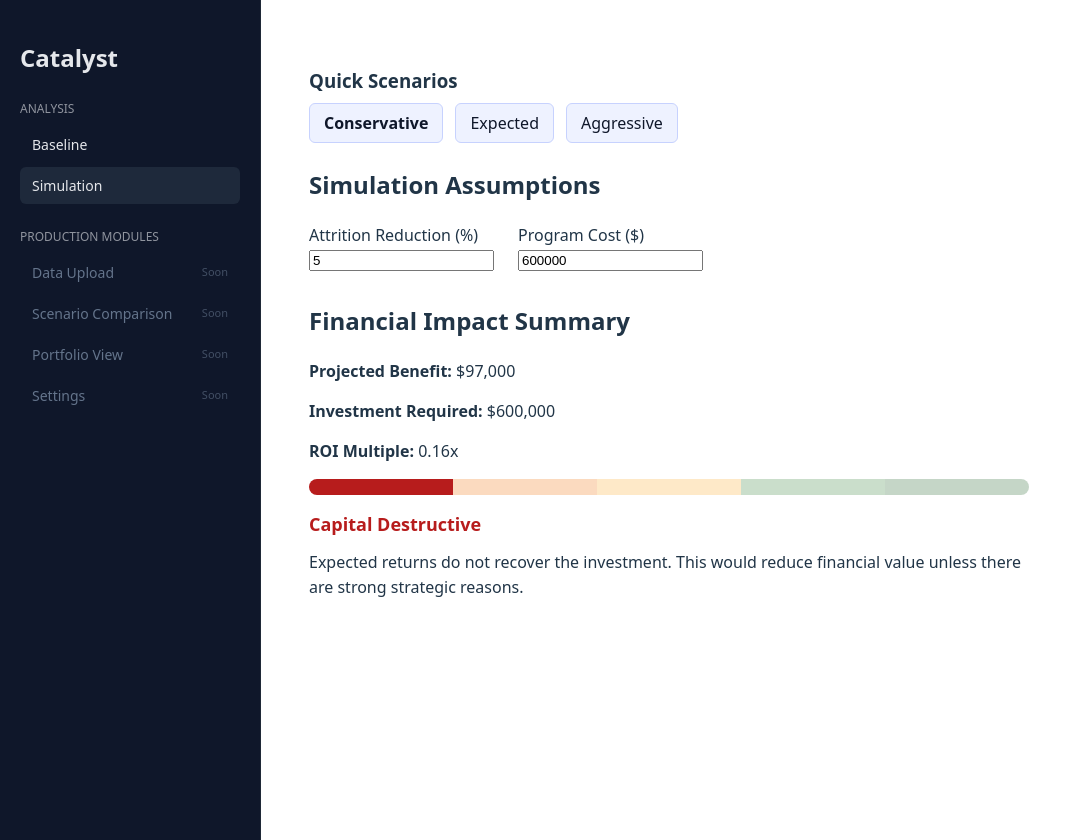
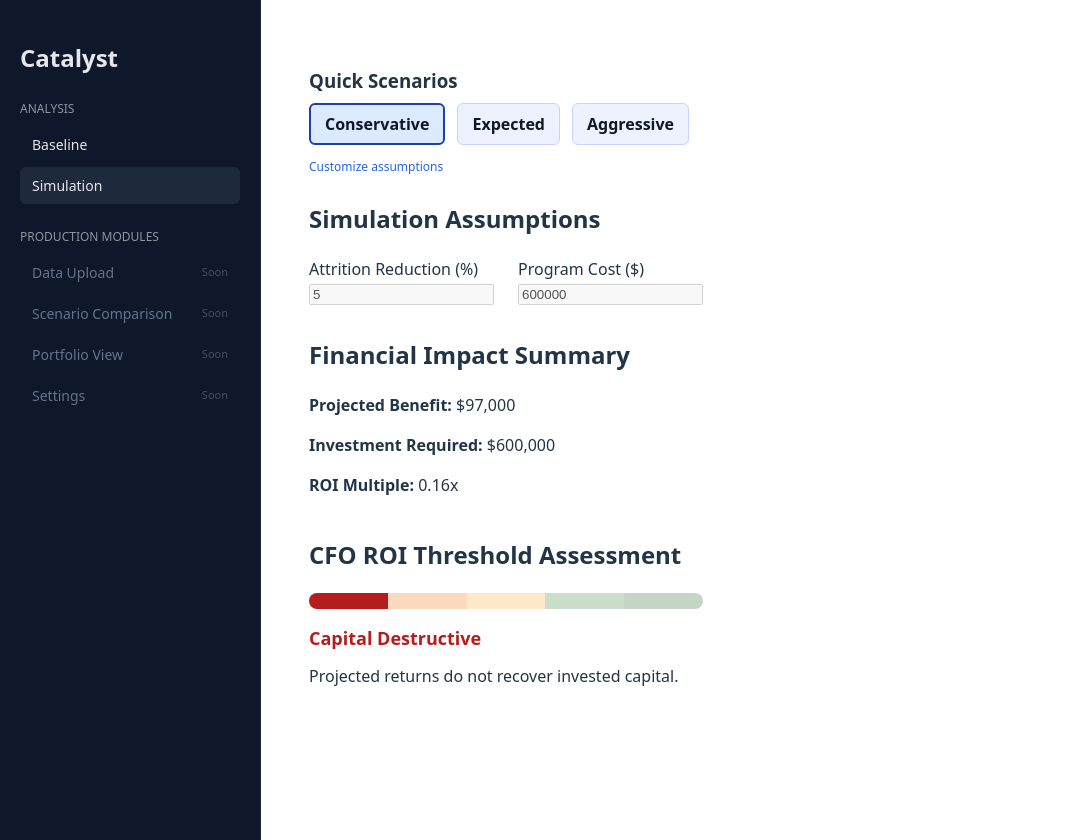
Before and after one commit to prasadbng-art/the-catalyst, a React (Vite) app in the folder catalyst_v1/catalyst-api/catalyst-ui/: page /simulate in a window 1280 px wide. Both pictures are taken after a click on the button "Conservative". Shown: the whole page, without its empty margins (0-1072 px from the left). Built offline with nearby package versions, Linux system fonts and the light colour scheme.

Commit message:
refactor for highlight/hover effects

```diff
--- a/catalyst_v1/catalyst-api/catalyst-ui/src/pages/simulate.tsx
+++ b/catalyst_v1/catalyst-api/catalyst-ui/src/pages/simulate.tsx
@@ -9,6 +9,8 @@ type ROIBand =
   | "Marginal"
   | "Value-Eroding"
   | "Capital Destructive";
+
+type Scenario = "Conservative" | "Expected" | "Aggressive" | null;
 
 /* ================================
    Helpers
@@ -48,13 +50,13 @@ function getCFONarrative(band: ROIBand): string {
     case "Value-Creating":
       return "This initiative is expected to create strong financial value compared to its cost.";
     case "Accretive":
-      return "Returns are higher than the investment cost and support healthy financial performance.";
+      return "Returns exceed investment cost and support disciplined capital allocation.";
     case "Marginal":
-      return "Returns are only slightly higher than the cost. Strong execution is needed to avoid losses.";
+      return "Returns marginally exceed cost. Execution quality will determine value realization.";
     case "Value-Eroding":
-      return "Financial returns are close to the investment cost. Small problems could lead to losses.";
+      return "Returns are near breakeven and highly sensitive to execution risk.";
     case "Capital Destructive":
-      return "Expected returns do not recover the investment. This would reduce financial value unless there are strong strategic reasons.";
+      return "Projected returns do not recover invested capital.";
   }
 }
 
@@ -63,19 +65,34 @@ function getCFONarrative(band: ROIBand): string {
 ================================ */
 
 export default function Simulate() {
+  /* ---- Simulation Inputs ---- */
+  const [attritionReduction, setAttritionReduction] = useState(10);
+  const [programCost, setProgramCost] = useState(500000);
+  const baselineAttritionCost = 1_940_000;
 
-  /* ---- Simulation Inputs ---- */
-  const [attritionReduction, setAttritionReduction] = useState(10); // %
-  const [programCost, setProgramCost] = useState(500000); // $
-  const baselineAttritionCost = 1_940_000; // from baseline page
+  /* ---- Scenario State ---- */
+  const [activeScenario, setActiveScenario] = useState<Scenario>(null);
 
-  /* ---- Simulation Math ---- */
+  /* ---- Computation ---- */
   const projectedBenefit =
     baselineAttritionCost * (attritionReduction / 100);
 
   const roiMultiple = getROIMultiple(projectedBenefit, programCost);
   const band = getROIBand(roiMultiple);
   const bandColor = getBandColor(band);
+
+  /* ---- Button Style Helper ---- */
+  const scenarioButtonStyle = (active: boolean): React.CSSProperties => ({
+    padding: "8px 14px",
+    borderRadius: 6,
+    border: active ? "2px solid #1e40af" : "1px solid #c7d2fe",
+    background: active ? "#dbeafe" : "#eef2ff",
+    color: "#0f172a",
+    fontWeight: active ? 700 : 600,
+    cursor: "pointer",
+    outline: "none",
+    appearance: "none",
+  });
 
   return (
     <div style={{ padding: 24, maxWidth: 1100 }}>
@@ -86,66 +103,71 @@ export default function Simulate() {
 
         <div style={{ display: "flex", gap: 12 }}>
           <button
-            style={{
-              padding: "8px 14px",
-              borderRadius: 6,
-              border: "1px solid #c7d2fe",
-              background: "#eef2ff",
-              color: "#0f172a",        // forces visible text
-              fontWeight: 600,         // improves contrast
-              outline: "none",         // removes focus ghost styling
-              appearance: "none",      // neutralizes browser defaults
-              cursor: "pointer",
-            }}
+            style={scenarioButtonStyle(activeScenario === "Conservative")}
+            onMouseEnter={(e) => (e.currentTarget.style.background = "#e0e7ff")}
+            onMouseLeave={(e) =>
+            (e.currentTarget.style.background =
+              activeScenario === "Conservative" ? "#dbeafe" : "#eef2ff")
+            }
             onClick={() => {
               setAttritionReduction(5);
               setProgramCost(600000);
+              setActiveScenario("Conservative");
             }}
           >
             Conservative
           </button>
 
-
           <button
-            style={{
-              padding: "8px 14px",
-              borderRadius: 6,
-              border: "1px solid #c7d2fe",
-              background: "#eef2ff",
-              color: "#0f172a",
-              fontWeight: 500,
-              outline: "none",
-              appearance: "none",
-              cursor: "pointer",
-            }}
+            style={scenarioButtonStyle(activeScenario === "Expected")}
+            onMouseEnter={(e) => (e.currentTarget.style.background = "#e0e7ff")}
+            onMouseLeave={(e) =>
+            (e.currentTarget.style.background =
+              activeScenario === "Expected" ? "#dbeafe" : "#eef2ff")
+            }
             onClick={() => {
               setAttritionReduction(10);
               setProgramCost(500000);
+              setActiveScenario("Expected");
             }}
           >
             Expected
           </button>
 
           <button
-            style={{
-              padding: "8px 14px",
-              borderRadius: 6,
-              border: "1px solid #c7d2fe",
-              background: "#eef2ff",
-              color: "#0f172a",
-              fontWeight: 500,
-              outline: "none",
-              appearance: "none",
-              cursor: "pointer",
-            }}
+            style={scenarioButtonStyle(activeScenario === "Aggressive")}
+            onMouseEnter={(e) => (e.currentTarget.style.background = "#e0e7ff")}
+            onMouseLeave={(e) =>
+            (e.currentTarget.style.background =
+              activeScenario === "Aggressive" ? "#dbeafe" : "#eef2ff")
+            }
             onClick={() => {
               setAttritionReduction(18);
               setProgramCost(450000);
+              setActiveScenario("Aggressive");
             }}
           >
             Aggressive
           </button>
         </div>
+
+        {activeScenario && (
+          <div style={{ marginTop: 8 }}>
+            <button
+              style={{
+                fontSize: 12,
+                background: "transparent",
+                border: "none",
+                color: "#2563eb",
+                cursor: "pointer",
+                padding: 0,
+              }}
+              onClick={() => setActiveScenario(null)}
+            >
+              Customize assumptions
+            </button>
+          </div>
+        )}
       </section>
 
       {/* ===== Simulation Inputs ===== */}
@@ -159,6 +181,7 @@ export default function Simulate() {
             <input
               type="number"
               value={attritionReduction}
+              disabled={activeScenario !== null}
               onChange={(e) =>
                 setAttritionReduction(Number(e.target.value))
               }
@@ -171,6 +194,7 @@ export default function Simulate() {
             <input
               type="number"
               value={programCost}
+              disabled={activeScenario !== null}
               onChange={(e) =>
                 setProgramCost(Number(e.target.value))
               }
@@ -188,6 +212,9 @@ export default function Simulate() {
       </section>
 
       {/* ===== ROI Bands ===== */}
+      <div style={{ marginTop: 40 }}>
+        <h2>CFO ROI Threshold Assessment</h2>
+
         <div
           style={{
             display: "flex",
@@ -219,7 +246,6 @@ export default function Simulate() {
           })}
         </div>
 
-
         <div style={{ fontSize: 18, fontWeight: 600, color: bandColor }}>
           {band}
         </div>
@@ -228,5 +254,6 @@ export default function Simulate() {
           {getCFONarrative(band)}
         </p>
       </div>
+    </div>
   );
 }
```
Lines whose indentation alone changed are shown as unchanged.
